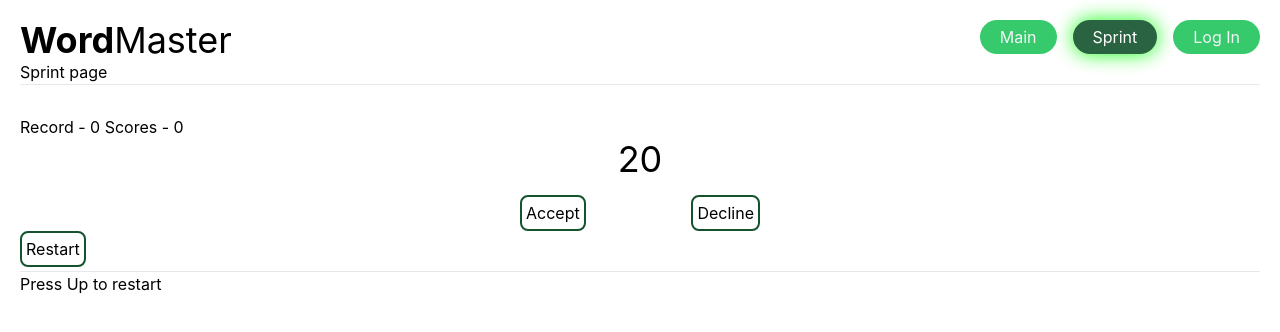
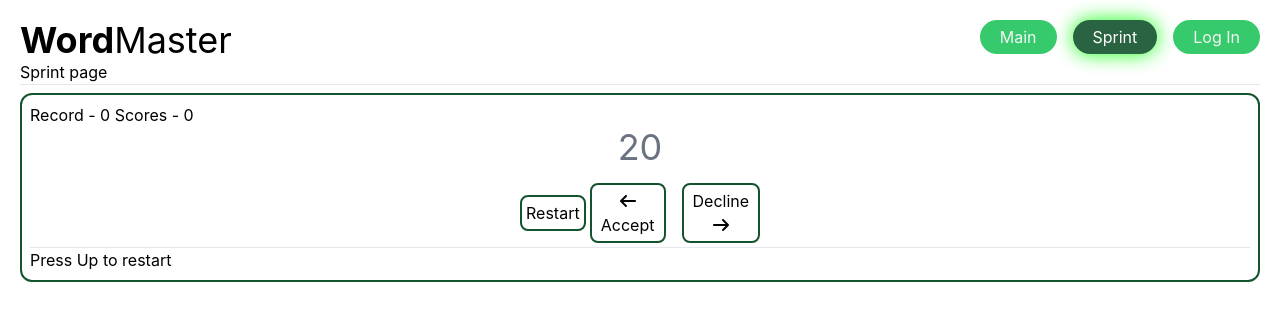
Before and after one commit to shv12/en-vocab-frontend, a React (Vite) app: page /sprint in a window 1280 px wide. Shown: the top 332 px of the page. Built offline with nearby package versions, Linux system fonts and the light colour scheme; no server answers.

Commit message:
applied design to sprint page

```diff
--- a/src/App.css
+++ b/src/App.css
@@ -53,3 +53,7 @@
 .en-vocab-btn {
   @apply bg-green-500 rounded-full px-4 py-2 text-gray-100 hover:bg-green-700;
 }
+
+.en-vocab-section {
+  @apply border-2 rounded-xl border-green-900 p-2;
+}
--- a/src/components/AddWordForm/AddWordForm.tsx
+++ b/src/components/AddWordForm/AddWordForm.tsx
@@ -34,7 +34,7 @@ function AddWordForm() {
 
     return (
         <Formik initialValues={{ enWord: '', ruTransl: '' }} validationSchema={schema} onSubmit={handleSubmit}>
-            <Form autoComplete="off" className="border-2 rounded-xl border-green-900 p-2">
+            <Form autoComplete="off" className="en-vocab-section">
 
                 <h1 className="section-title">Add word form</h1>
                 <div className="flex justify-center">
--- a/src/components/Sprint/Sprint.styled.tsx
+++ b/src/components/Sprint/Sprint.styled.tsx
@@ -1,7 +1,7 @@
 import styled from "@emotion/styled";
 
 export const StyledSprintContainer = styled.div`
-    margin: 30px auto;
+    margin: 0 auto;
 
     & h1 {
         text-align: center;
--- a/src/components/Sprint/Sprint.tsx
+++ b/src/components/Sprint/Sprint.tsx
@@ -1,5 +1,7 @@
 import { useState, useRef, useEffect, useCallback } from "react";
 import { useSelector } from "react-redux";
+import { FontAwesomeIcon } from '@fortawesome/react-fontawesome';
+import { faArrowLeft, faArrowRight } from '@fortawesome/free-solid-svg-icons';
 // import { Modal } from "components/Modal";
 import { StyledSprintContainer, StyledButtonsContainer } from "./Sprint.styled.js";
 import { vocabDataSelector } from "../../redux/selectors.ts";
@@ -137,29 +139,40 @@ export const Sprint = () => {
         }
     }, [scores]);
 
-    useEffect(() => {
-        console.log("useEffect starts");
-    }, [start]);
+    // useEffect(() => {
+    //     console.log("useEffect starts");
+    // }, [start]);
 
     useKeyPress('ArrowLeft', handleAccept);
     useKeyPress('ArrowRight', handleDecline);
     useKeyPress('ArrowUp', start);
 
     return (
-        <StyledSprintContainer>
+        <StyledSprintContainer className="en-vocab-section">
             <div>Record - { record } Scores - { scores}</div>
-            <h1 className="text-4xl">{countdown}</h1>
+            <h1 className="text-4xl text-gray-500">{countdown}</h1>
             {currentWord.enWord && <h1 className="text-4xl">{currentWord.enWord} - {currentWord.fakeTransl ?? currentWord.ruTransl![0]}</h1>}
-            <StyledButtonsContainer>
-                <button type="button" onClick={handleAccept} className="btn-sprint">Accept</button>
-                <button type="button" onClick={handleDecline} className="btn-sprint">Decline</button>
-</StyledButtonsContainer>
+            <StyledButtonsContainer className="grid grid-cols-3 items-center w-full">
+  {/* Column 1: Justified to the left */}
+  <div className="flex justify-start">
             {!isStarted && <div>
                 <button type="button" onClick={handleRestart} className="btn-sprint mr-1">Restart</button>
+                </div>
+            }
+  </div>
+  {/* Column 2: Centered perfectly relative to the entire page */}
+  <div className="flex justify-center gap-4">
+                    <button type="button" onClick={handleAccept} className="btn-sprint"><FontAwesomeIcon icon={ faArrowLeft } />  Accept</button>
+                <button type="button" onClick={handleDecline} className="btn-sprint">Decline <FontAwesomeIcon icon={ faArrowRight } /></button>
+  </div>
+  {/* Column 3: Empty hidden spacer to balance out the grid symmetry */}
+  <div className="invisible" aria-hidden="true" />
+            </StyledButtonsContainer>
+            {!isStarted && <div>
                 <hr className="mt-1" />
                 Press Up to restart
-                </div>
-            }
+            </div>}
+
             {/* <button type="button" onClick={getNextWord} className="btn-sprint">NextWord</button> */}
         </StyledSprintContainer>
     );
--- a/src/components/Vocabulary/Vocabulary.tsx
+++ b/src/components/Vocabulary/Vocabulary.tsx
@@ -19,7 +19,7 @@ function Vocabulary({ vocabData=[] }) {
         dispatch(reduxDelWord({ wordId, wordIndex }));
 }
 
-    return (<div className="border-2 border-green-900 rounded-lg mt-2 p-2">
+    return (<div className="en-vocab-section mt-2">
         <h1 className="section-title">Vocabulary</h1>
         {reduxVocabData.isLoading && <div>LOADING...</div>}
         {!reduxVocabData.isLoading && reduxVocabData.error !==  null && <div>ERROR</div>}
--- a/src/pages/SprintPage.tsx
+++ b/src/pages/SprintPage.tsx
@@ -12,7 +12,7 @@ const SprintPage = () => {
     return () => abortController.abort();
   }, [dispatch]);
 
-    return <div>Sprint page<hr /><Sprint /></div>;
+    return <div>Sprint page<hr className="mb-2" /><Sprint /></div>;
 }
 
 export default SprintPage;
```
